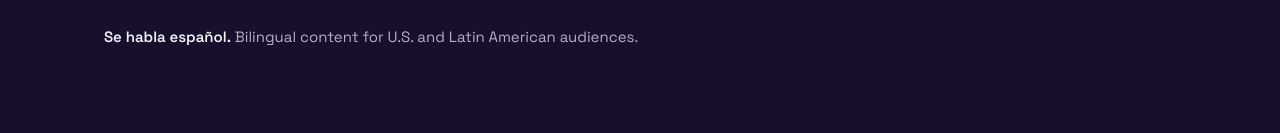
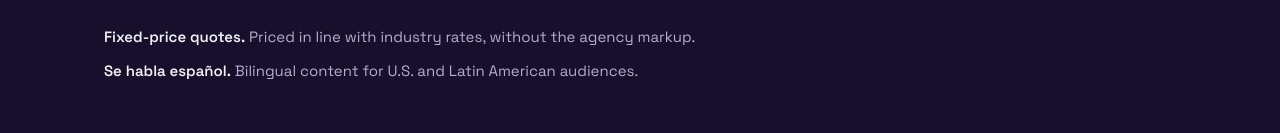
Before and after one commit to Marlon-Orienta/orientastrategies-site, a plain HTML site: page index.html in a window 1280 px wide. Shown: the part 1421-1554 px from the top of the page. Drawn offline with Linux system fonts and the light colour scheme.

Commit message:
Add fixed-price, industry-rate line under services
Co-Authored-By: Claude Opus 5.5 <noreply@anthropic.com>
Claude-Session: https://claude.ai/code/session_01VHK8iejRqVDqMQ1JjUbQ2Y

```diff
--- a/index.html
+++ b/index.html
@@ -209,7 +209,8 @@
           <p>Positioning, messaging and campaign plans so every piece of content works toward the same goal.</p>
         </article>
       </div>
-      <p class="bilingual"><strong>Se habla español.</strong> Bilingual content for U.S. and Latin American audiences.</p>
+      <p class="bilingual"><strong>Fixed-price quotes.</strong> Priced in line with industry rates, without the agency markup.</p>
+      <p class="bilingual" style="margin-top:10px"><strong>Se habla español.</strong> Bilingual content for U.S. and Latin American audiences.</p>
     </div>
   </section>
 
```
